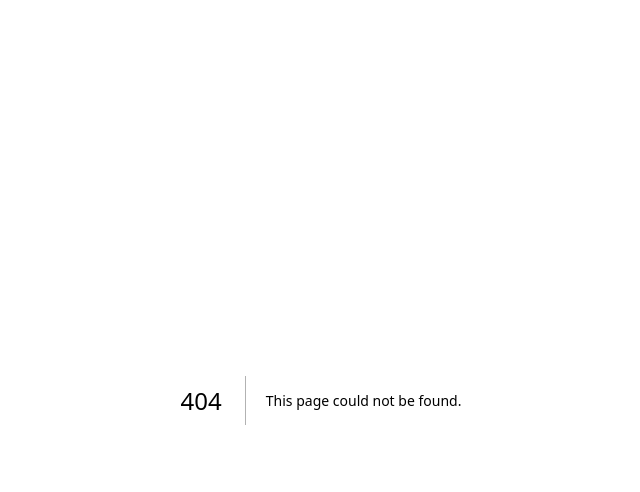
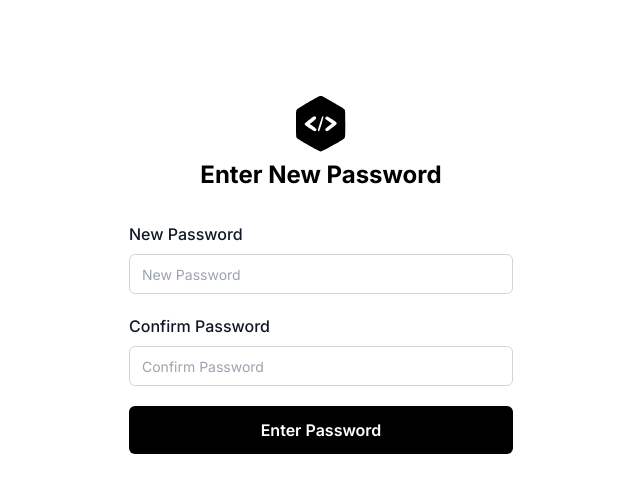
Before and after one commit to shyamaldas-122/NextJs-fullstack-authentication, a Next.js app: page /reset in a window 1280 px wide. Before the commit this address had no page. Shown: the top 492 px of the page, without its empty margins (319-959 px from the left). Built offline with nearby package versions, Linux system fonts and the light colour scheme.

Commit message:
Confirm Password page  & route added !

```diff
--- /dev/null
+++ b/src/app/api/users/reset/route.tsx
@@ -0,0 +1,51 @@
+import {connect} from "@/dbConfig/dbConfig";
+import { NextRequest, NextResponse } from "next/server";
+import User from "@/models/userModel";
+import bcryptjs from "bcryptjs";
+
+
+
+connect()
+
+
+export async function POST(request: NextRequest){
+
+    try {
+        const reqBody = await request.json()
+        const {password,confirmpassword,token} = reqBody
+        console.log("pass=",password,"confirmpass=",confirmpassword,"token=",token);
+
+        const user = await User.findOne({forgotPasswordToken: token, forgotPasswordTokenExpiry: {$gt: Date.now()}});
+
+        if (!user) {
+            console.log("token error")
+            return NextResponse.json({error: "Invalid token"}, {status: 400})
+        }
+        console.log(user);
+
+        // user.isVerified = true;
+        user.forgotPasswordToken = undefined;
+        user.forgotPasswordTokenExpiry = undefined;
+
+        //hash password
+        const salt = await bcryptjs.genSalt(10)
+        const hashedPassword = await bcryptjs.hash(password, salt)
+
+        // update user password
+        await User.findByIdAndUpdate(user._id,
+            {password: hashedPassword})
+
+        // await user.save();
+
+        return NextResponse.json({
+            message: "Email verified successfully",
+            success: true
+        })
+
+
+    } catch (error:any) {
+        console.log("error in catch")
+        return NextResponse.json({error: error.message}, {status: 500})
+    }
+
+}
--- /dev/null
+++ b/src/app/reset/page.tsx
@@ -0,0 +1,194 @@
+"use client";
+import React, {useEffect, useState} from "react";
+import {useRouter} from "next/navigation";
+import axios from "axios";
+import { toast,Toaster} from "react-hot-toast";
+import { ArrowRight } from 'lucide-react'
+
+
+
+
+
+export default function ResetPage() {
+
+    const [token, setToken] = useState("");
+    const [error, setError] = useState(false);
+
+    const [btnmsg, Setbtnmsg]=useState("Reset Password")
+    const [buttonDisabled, setButtonDisabled] = React.useState(false);
+    const [loading, setLoading] = React.useState(false);
+
+    const router = useRouter();
+    const [user, setUser] = React.useState({
+        password: "",
+        confirmpassword:"",
+
+    })
+
+    const resetUserPassword = async () => {
+      if(token.length > 0){
+        try {
+            setLoading(true)
+            console.log("In reset page",user)
+            // console.log("only token",token)
+
+            await axios.post('/api/users/reset', {...user,token:token})
+            // setResetsuccess(true);
+            toast.success("Password Reset Successful!")
+            router.push("/login")
+        } catch (error:any) {
+            setError(true);
+            console.log(error.message);
+            toast.error(error.message)
+        } finally{
+          setLoading(false)
+        }
+      }
+      else{
+        toast.error("No Reset Token found.")
+      }
+
+    }
+
+    useEffect(() => {
+        const urlToken = window.location.search.split("=")[1];
+        setToken(urlToken || "");
+    }, []);
+
+
+    useEffect(() => {
+        if(user.confirmpassword.length > 0 && user.password.length > 0) {
+            if(user.password!=user.confirmpassword)
+            {
+                Setbtnmsg("Passwords do not match")
+                setButtonDisabled(true);
+            }
+            else
+            {
+                Setbtnmsg("Reset Password")
+            }
+            setButtonDisabled(false);
+        } else{
+            setButtonDisabled(true);
+        }
+    }, [user]);
+
+    return (
+        <section>
+          <div>
+          <Toaster
+          position="top-center"
+          reverseOrder={false}
+          />
+          </div>
+
+      <div className="flex items-center justify-center px-4 py-10 sm:px-6 sm:py-16 lg:px-8 lg:py-24">
+        <div className="xl:mx-auto xl:w-full xl:max-w-sm 2xl:max-w-md">
+          <div className="mb-2 flex justify-center">
+            <svg
+              width="50"
+              height="56"
+              viewBox="0 0 50 56"
+              fill="none"
+              xmlns="http://www.w3.org/2000/svg"
+            >
+              <path
+                d="M23.2732 0.2528C20.8078 1.18964 2.12023 12.2346 1.08477 13.3686C0 14.552 0 14.7493 0 27.7665C0 39.6496 0.0986153 41.1289 0.83823 42.0164C2.12023 43.5449 23.2239 55.4774 24.6538 55.5267C25.9358 55.576 46.1027 44.3832 48.2229 42.4602C49.3077 41.474 49.3077 41.3261 49.3077 27.8158C49.3077 14.3055 49.3077 14.1576 48.2229 13.1714C46.6451 11.7415 27.1192 0.450027 25.64 0.104874C24.9497 -0.0923538 23.9142 0.00625992 23.2732 0.2528ZM20.2161 21.8989C20.2161 22.4906 18.9835 23.8219 17.0111 25.3997C15.2361 26.7803 13.8061 27.9637 13.8061 28.0623C13.8061 28.1116 15.2361 29.0978 16.9618 30.2319C18.6876 31.3659 20.2655 32.6479 20.4134 33.0917C20.8078 34.0286 19.871 35.2119 18.8355 35.2119C17.8001 35.2119 9.0233 29.3936 8.67815 28.5061C8.333 27.6186 9.36846 26.5338 14.3485 22.885C17.6521 20.4196 18.4904 20.0252 19.2793 20.4196C19.7724 20.7155 20.2161 21.3565 20.2161 21.8989ZM25.6893 27.6679C23.4211 34.9161 23.0267 35.7543 22.1391 34.8668C21.7447 34.4723 22.1391 32.6479 23.6677 27.9637C26.2317 20.321 26.5275 19.6307 27.2671 20.3703C27.6123 20.7155 27.1685 22.7864 25.6893 27.6679ZM36.0932 23.2302C40.6788 26.2379 41.3198 27.0269 40.3337 28.1609C39.1503 29.5909 31.6555 35.2119 30.9159 35.2119C29.9298 35.2119 28.9436 33.8806 29.2394 33.0424C29.3874 32.6479 30.9652 31.218 32.7403 29.8867L35.9946 27.4706L32.5431 25.1532C30.6201 23.9205 29.0915 22.7371 29.0915 22.5892C29.0915 21.7509 30.2256 20.4196 30.9159 20.4196C31.3597 20.4196 33.6771 21.7016 36.0932 23.2302Z"
+                fill="black"
+              />
+            </svg>
+          </div>
+          <h2 className="text-center text-2xl font-bold leading-tight text-black">
+          Enter New Password
+          </h2>
+          <div className="mt-8">
+            <div className="space-y-5">
+            <div>
+                <div className="flex items-center justify-between">
+                  <label htmlFor="" className="text-base font-medium text-gray-900">
+                    {' '}
+                    New Password{' '}
+                  </label>
+                </div>
+                <div className="mt-2">
+                  <input
+                    className="flex h-10 w-full rounded-md border border-gray-300 bg-transparent px-3 py-2 text-sm placeholder:text-gray-400 focus:outline-none focus:ring-1 focus:ring-gray-400 focus:ring-offset-1 disabled:cursor-not-allowed disabled:opacity-50"
+                    id="password"
+                    type="password"
+                    value={user.password}
+                    placeholder="New Password"
+                    onChange={(e) => setUser({...user, password: e.target.value})}
+                  ></input>
+                </div>
+              </div>
+              <div>
+                <div className="flex items-center justify-between">
+                  <label htmlFor="" className="text-base font-medium text-gray-900">
+                    {' '}
+                    Confirm Password{' '}
+                  </label>
+                </div>
+                <div className="mt-2">
+                  <input
+                    className="flex h-10 w-full rounded-md border border-gray-300 bg-transparent px-3 py-2 text-sm placeholder:text-gray-400 focus:outline-none focus:ring-1 focus:ring-gray-400 focus:ring-offset-1 disabled:cursor-not-allowed disabled:opacity-50"
+                    id="password"
+                    type="password"
+                    value={user.confirmpassword}
+                    placeholder="Confirm Password"
+                    onChange={(e) => setUser({...user, confirmpassword: e.target.value})}
+                  ></input>
+                </div>
+              </div>
+              <div>
+                <button
+                  onClick={resetUserPassword}
+                  type="button"
+                  className="inline-flex w-full items-center justify-center rounded-md bg-black px-3.5 py-2.5 font-semibold leading-7 text-white hover:bg-black/80"
+                >
+                  {
+                  loading?
+                  (
+                    <svg
+                      xmlns="http://www.w3.org/2000/svg"
+                      width="40"
+                      height="40"
+                      viewBox="0 0 50 50"
+                      style={{ textAlign: "center", fontSize: "15px", width: "30px" }}
+                    >
+                      <circle
+                        cx="25"
+                        cy="25"
+                        r="20"
+                        fill="none"
+                        strokeWidth="5"
+                        stroke="#ccc"
+                        strokeDasharray="31.41592653589793 31.41592653589793"
+                      >
+                        <animateTransform
+                          attributeName="transform"
+                          attributeType="XML"
+                          type="rotate"
+                          from="0 25 25"
+                          to="360 25 25"
+                          dur="1s"
+                          repeatCount="indefinite"
+                        />
+                      </circle>
+                    </svg>
+                  )
+                  :
+                  (
+                  buttonDisabled?"Enter Password":`${btnmsg}`
+                  )
+                  }
+                  {buttonDisabled==false && loading==false && <ArrowRight className="ml-2" size={16}/>}
+                </button>
+              </div>
+            </div>
+          </div>
+        </div>
+      </div>
+    </section>
+    )
+
+}
```
